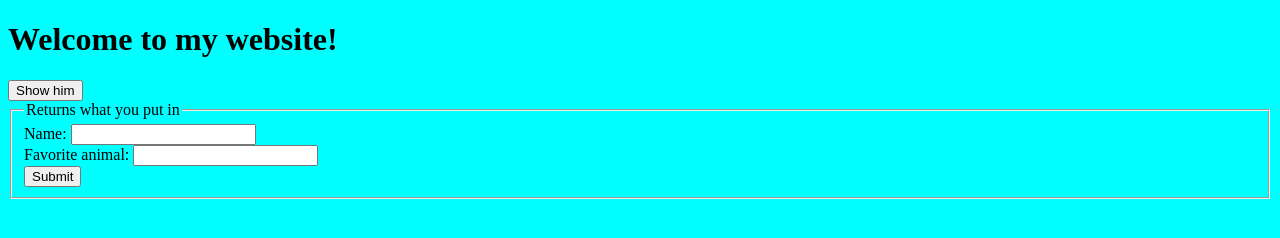
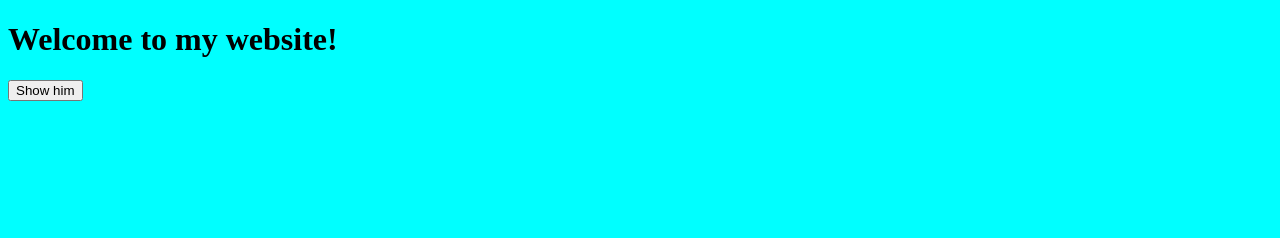
Before and after one commit to Night-Wisp/Night-Wisp.github.io, a plain HTML site: page index.html in a window 1280 px wide. Drawn offline with Linux system fonts and the light colour scheme.

Commit message:
Update index.html

```diff
--- a/index.html
+++ b/index.html
@@ -9,13 +9,13 @@
 <button type="button" onclick="show()">Show him</button>
 <button type="button" onclick="hide()" id="hidden" style="display: none;">Hide me!</button>
 
-	<form action="PHP/send.php" method="post">
+	<!-- <form action="PHP/send.php" method="post">
 		<fieldset>
 			<legend>Returns what you put in</legend>
 		Name: <input type="text" name="name" /><br />
 		Favorite animal: <input type="text" name="animal" /><br />
 			<input type="submit" value="Submit" />
 		</fieldset>
-	</form>
+	</form> -->
 </body>
 </html>
```
